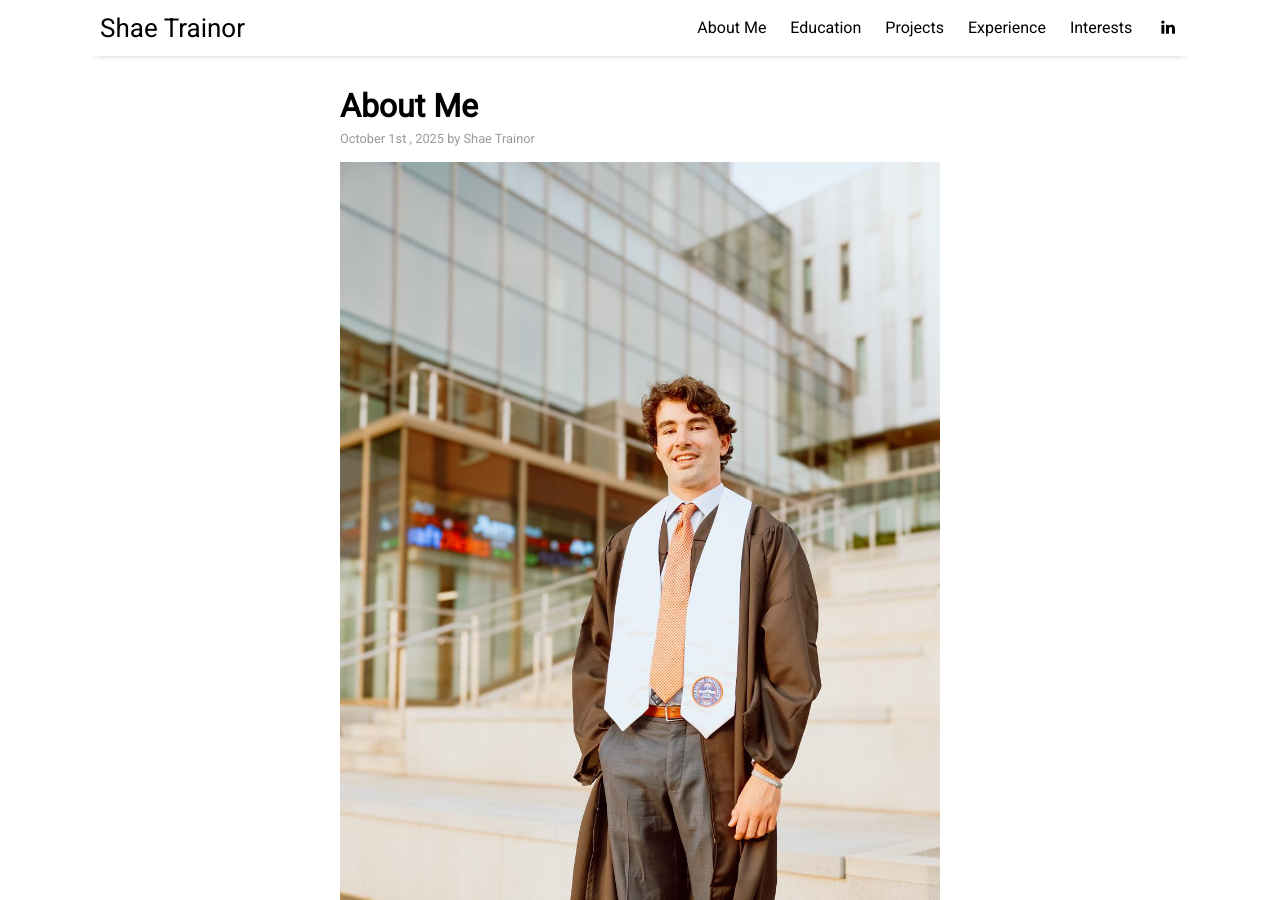
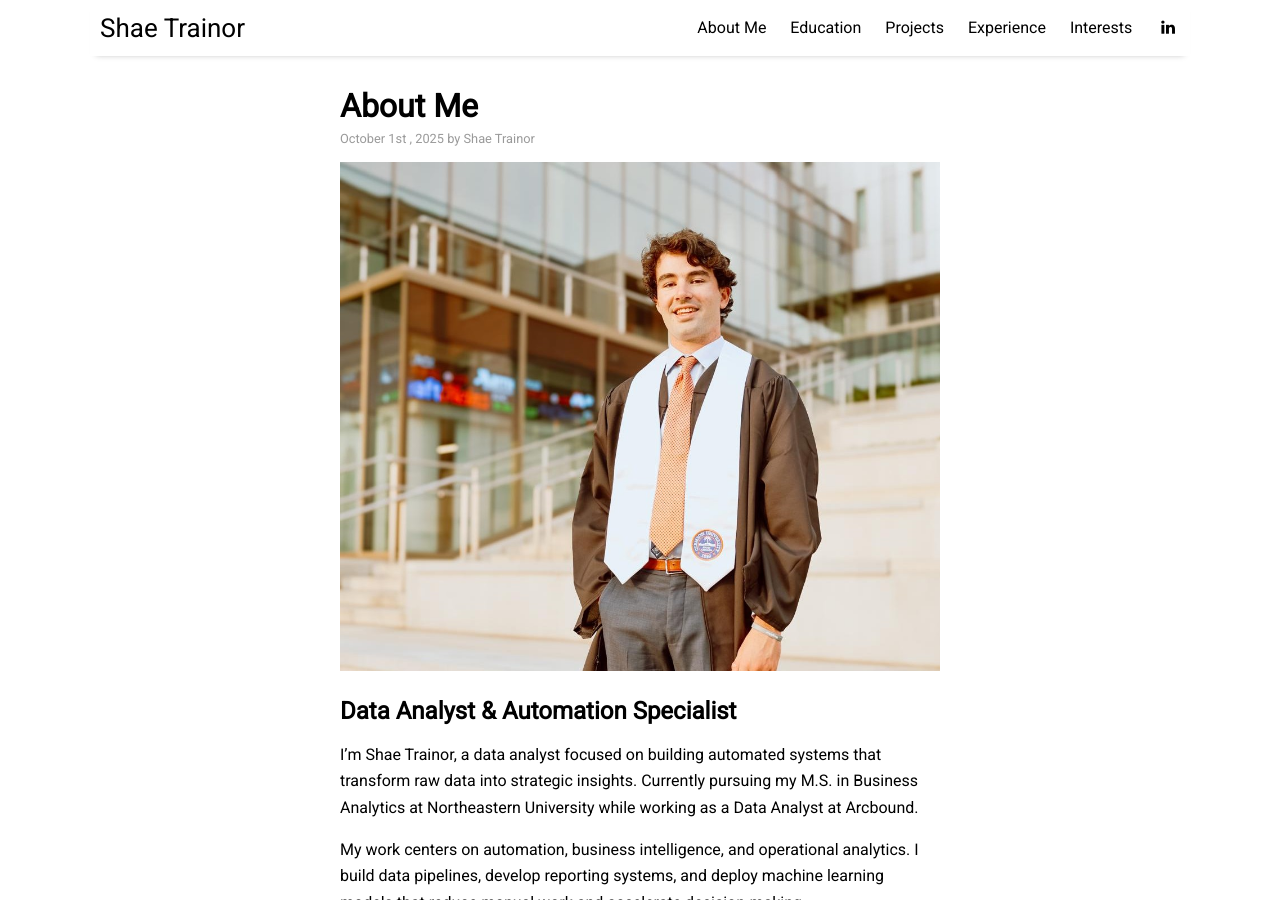
Before and after one commit to shaetrainor/shaetrainor.github.io, a Jekyll site: the page built from _posts/2025-10-01-about.md, in a window 1280 px wide and 900 px high. Built offline with Jekyll 4.4.1, drawn with Linux system fonts in a browser that asks for light colours; nearby versions of some CDN libraries.

Commit message:
Update 2025-10-01-about.md

```diff
--- a/_posts/2025-10-01-about.md
+++ b/_posts/2025-10-01-about.md
@@ -3,7 +3,7 @@ layout: post
 title: "About Me"
 author: "Shae Trainor"
 categories: info
-image: WhatsApp Image 2025-10-01 at 14.45.46_b3e7fbd7.jpg
+image: shae.jpg
 ---
 
 ## Data Analyst & Automation Specialist
```
